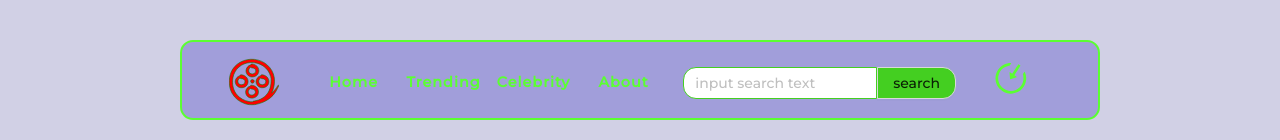
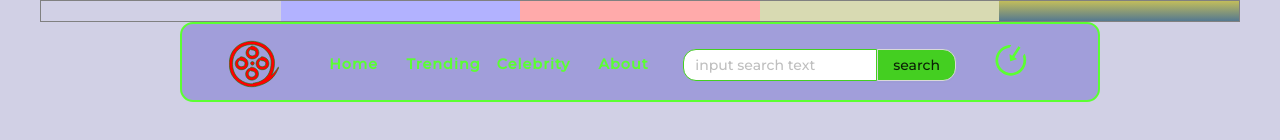
Before and after one commit to MEHDI-ROBATJAZI/theMovieProject, a React (Vite) app: page / in a window 1280 px wide. Shown: the top 140 px of the page. Built offline with nearby package versions, Linux system fonts and the light colour scheme; no server answers; a web font is replaced by a local one.

Commit message:
add Color pallete

```diff
--- a/src/App.jsx
+++ b/src/App.jsx
@@ -1,23 +1,23 @@
-import React, { useState,useEffect } from "react";
+import React, { useState, useEffect } from "react";
 import classes from "./App.module.scss";
 import Home from "./components/Home";
 import MovieDetails from "./components/MovieDetails";
 import TrendingRender from "./components/TrendsPage";
 import Celebrity from "./components/Celebrity/getDetail";
 import CelebrityPopularPage from "./components/Celebrity/celebrityPopularPage";
-import { Layout, Space } from "antd";
-import { Link, Route, Switch ,useLocation } from "react-router-dom";
+import { BackTop, Layout, Space } from "antd";
+import { Link, Route, Switch, useLocation } from "react-router-dom";
 import SearchComponent from "./components/Search/serchComponent";
 import SearchPage from "./components/Search/searchPage";
 import Page404 from "./components/Page404";
-import About from "./components/About"
+import About from "./components/About";
 import Footer from "./components/Footer";
 import Dropdown from "./components/ProfileBar/Dropdown";
 import Auth from "./components/ProfileBar/Auth";
 import MyMovieIcon from "./Icon";
 import Profile from "./components/ProfileBar/profile";
 import useWindowSize from "./hooks/useWindowSize";
-
+import ColorPallet from "./components/ColorPallet";
 const { Content } = Layout;
 
 const App = () => {
@@ -26,14 +26,11 @@ const App = () => {
   const [BurgerClick, setBurgerClick] = useState(false);
   const width = useWindowSize();
 
-
-
   // when route is change , window scroll go top
-  const {pathname} = useLocation()
-  useEffect(()=>{
-    window.scrollTo({top:0 , behavior:"smooth"})
-  },[pathname])
-
+  const { pathname } = useLocation();
+  useEffect(() => {
+    window.scrollTo({ top: 0, behavior: "smooth" });
+  }, [pathname]);
 
   useEffect(() => {
     width > 767 ? setResponsive(false) : setResponsive(true);
@@ -42,10 +39,37 @@ const App = () => {
     }
   }, [width]);
 
+  const [siteBackground, setPallet] = useState("#d1d0e5");
+  const [siteBackgrounds, setSiteBackground] = useState([
+    { color: "#d1d0e5", active: true },
+    { color: "#b2b2ff", active: false },
+    { color: "#ffaaaa", active: false },
+    { color: "#d8dab2", active: false },
+    {
+      color: "linear-gradient( rgb(194, 189, 91) , rgb(85 121 144))",
+      active: false,
+    },
+  ]);
+
+  const changeBackground = (pallet) => {
+    console.log(pallet);
+    setPallet(pallet.color);
+    setSiteBackground((prevState) =>
+      prevState.map((item) =>
+        item.color === pallet.color
+          ? { color: item.color, active: true }
+          : { color: item.color, active: false }
+      )
+    );
+  };
 
   return (
     <div id={classes.Container}>
-      <Layout style={{ background: "#d1d0e5" ,paddingBottom:"50px" }}>
+      <Layout style={{ background: siteBackground }}>
+        <ColorPallet
+          siteBackgrounds={siteBackgrounds}
+          changeBackground={changeBackground}
+        />
         <header
           id={Responsive ? classes.HeaderResponsive : classes.HeaderStyles}
         >
@@ -81,7 +105,7 @@ const App = () => {
             <div id={classes.Spacing}></div>
             <div
               id={Responsive ? classes.NavLinksResponsive : classes.NavLinks}
-              style={BurgerClick ? {paddingTop:"60px"} : {}}
+              style={BurgerClick ? { paddingTop: "60px" } : {}}
             >
               <span>
                 <Link to="/">Home</Link>
--- a/src/App.module.scss
+++ b/src/App.module.scss
@@ -10,7 +10,7 @@ $CustomGreen: rgb(91, 255, 50);
   #HeaderStyles {
     height: 80px;
     background-color: #a19eda;
-    margin: 40px 180px;
+    margin: 0 180px 40px 180px;
     border: 2px solid $CustomGreen;
     border-radius: 13px;
     font-family: Montserrat;
--- /dev/null
+++ b/src/components/ColorPallet/index.jsx
@@ -0,0 +1,24 @@
+import React from "react";
+import classes from "./index.module.scss";
+
+const ColorPallet = ({ siteBackgrounds, changeBackground }) => {
+
+
+
+
+
+  return (
+    <div id={classes.palletBox}>
+      {siteBackgrounds.map((pallet) => (
+        <div
+          key={pallet.color}
+          style={{ background: pallet.color }}
+          className={classes.colorBox}
+          onClick={() => changeBackground(pallet)}
+        ></div>
+      ))}
+    </div>
+  );
+};
+
+export default ColorPallet;
--- /dev/null
+++ b/src/components/ColorPallet/index.module.scss
@@ -0,0 +1,18 @@
+#palletBox {
+  border: 1px solid gray;
+  display: flex;
+  justify-content: space-evenly;
+  @media only screen and (min-width: 1200px){
+
+  width:1200px;
+  margin:auto;
+
+  }
+  .colorBox {
+    // flex-wrap: wrap;
+    width: 100%;
+    height: 20px;
+    // width: 100%;
+    cursor: pointer;
+  }
+}
```
Also changed, not shown: 1 other file (tests, documents, lock files or other folders).
